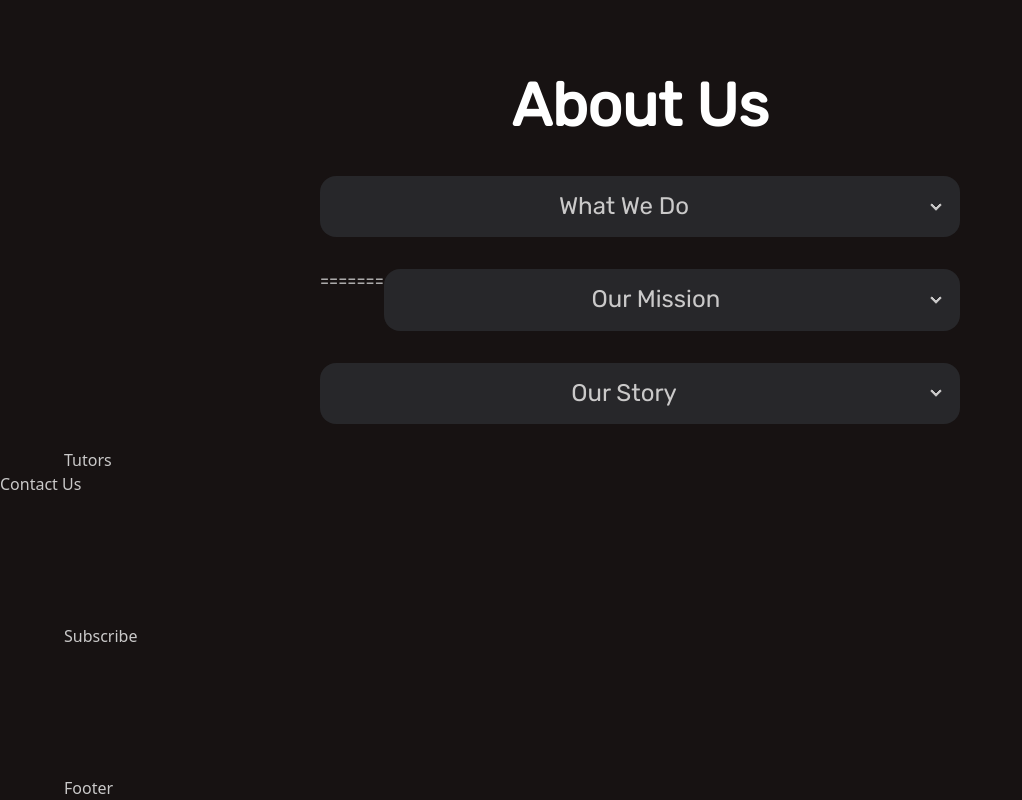
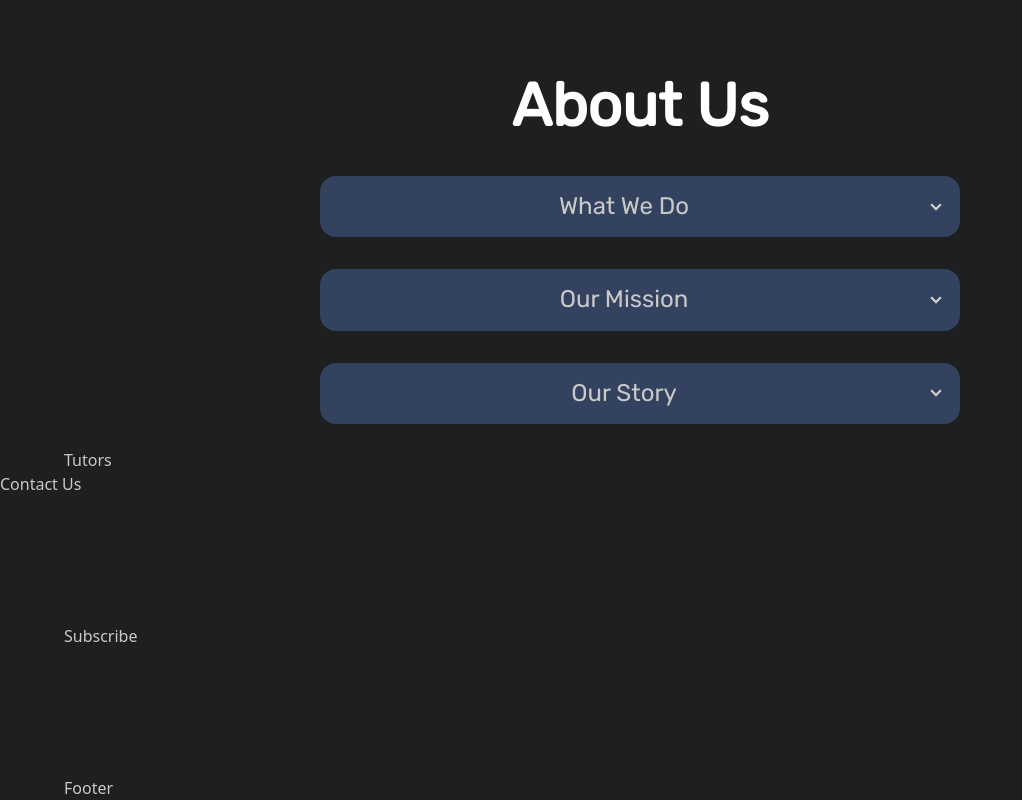
Before and after one commit to VikramNagarajan/TutorVerse, a React (Vite) app: page /about-us in a window 1280 px wide. Shown: the part 1607-2407 px from the top of the page, without its empty margins (0-1022 px from the left). Built offline with nearby package versions, Linux system fonts and the light colour scheme; a web font is replaced by a local one.

Commit message:
vikramis the goat

```diff
--- a/src/App.jsx
+++ b/src/App.jsx
@@ -3,7 +3,7 @@ import Nav from './components/Nav';
 import { BrowserRouter as Router, Routes, Route } from 'react-router-dom'
 
 const App = () => (
-  <main className="relative">
+  <main className="relative bg-dark">
     <section>
         <Nav />
           <Routes>
--- a/src/sections/About.jsx
+++ b/src/sections/About.jsx
@@ -11,7 +11,7 @@ const About = () => {
       </section>
       <div className="w-1/2 hidden xl:flex pt-5">
 
-        <details className="collapse collapse-arrow bg-zinc-800">
+        <details className="collapse collapse-arrow bg-darkLess">
           <summary className="collapse-title text-2xl font-medium text-center">What We Do</summary>
           <div className="collapse-content">
             <p className="text-center text-xl">
@@ -22,9 +22,8 @@ const About = () => {
       </div>
 
       <div className="w-1/2 hidden xl:flex pt-8">
-=======
 
-        <details className="collapse collapse-arrow bg-zinc-800">
+        <details className="collapse collapse-arrow bg-darkLess">
           <summary className="collapse-title text-2xl font-medium text-center">Our Mission</summary>
           <div className="collapse-content">
             <p className="text-center text-xl">
@@ -36,7 +35,7 @@ const About = () => {
 
       <div className="w-1/2 hidden xl:flex pt-8">
 
-        <details className="collapse collapse-arrow bg-zinc-800">
+        <details className="collapse collapse-arrow bg-darkLess">
           <summary className="collapse-title text-2xl font-medium text-center">Our Story</summary>
           <div className="collapse-content">
             <p className="text-center text-xl">
@@ -46,7 +45,7 @@ const About = () => {
         </details>
       </div>
         <div className="pt-6">
-          <div className="card w-96 bg-zinc-800 shadow-xl xl:hidden">
+          <div className="card w-96 bg-gray-500 shadow-xl xl:hidden">
             <div className="card-body items-center">
               <h2 className="card-title text-center">For Students. By Students.</h2>
               <br></br>
--- a/tailwind.config.js
+++ b/tailwind.config.js
@@ -30,7 +30,9 @@ export default {
         "coral-red": "#FF6452",
         "slate-gray": "#6D6D6D",
         "pale-blue": "#F5F6FF",
-        "white-400": "rgba(255, 255, 255, 0.80)"
+        "white-400": "rgba(255, 255, 255, 0.80)",
+        "dark": "#1e1f21",
+        "darkLess": "#33425e",
       },
       boxShadow: {
         '3xl': '0 10px 40px rgba(0, 0, 0, 0.1)'
@@ -42,7 +44,7 @@ export default {
     },
   },
   daisyui: {
-    themes: ["forest", "forest", "dracula", "halloween", "cupcake"],
+    themes: ["forest", "dark", "dracula", "halloween", "cupcake"],
   },
   plugins: [require("daisyui")],
 }
```
